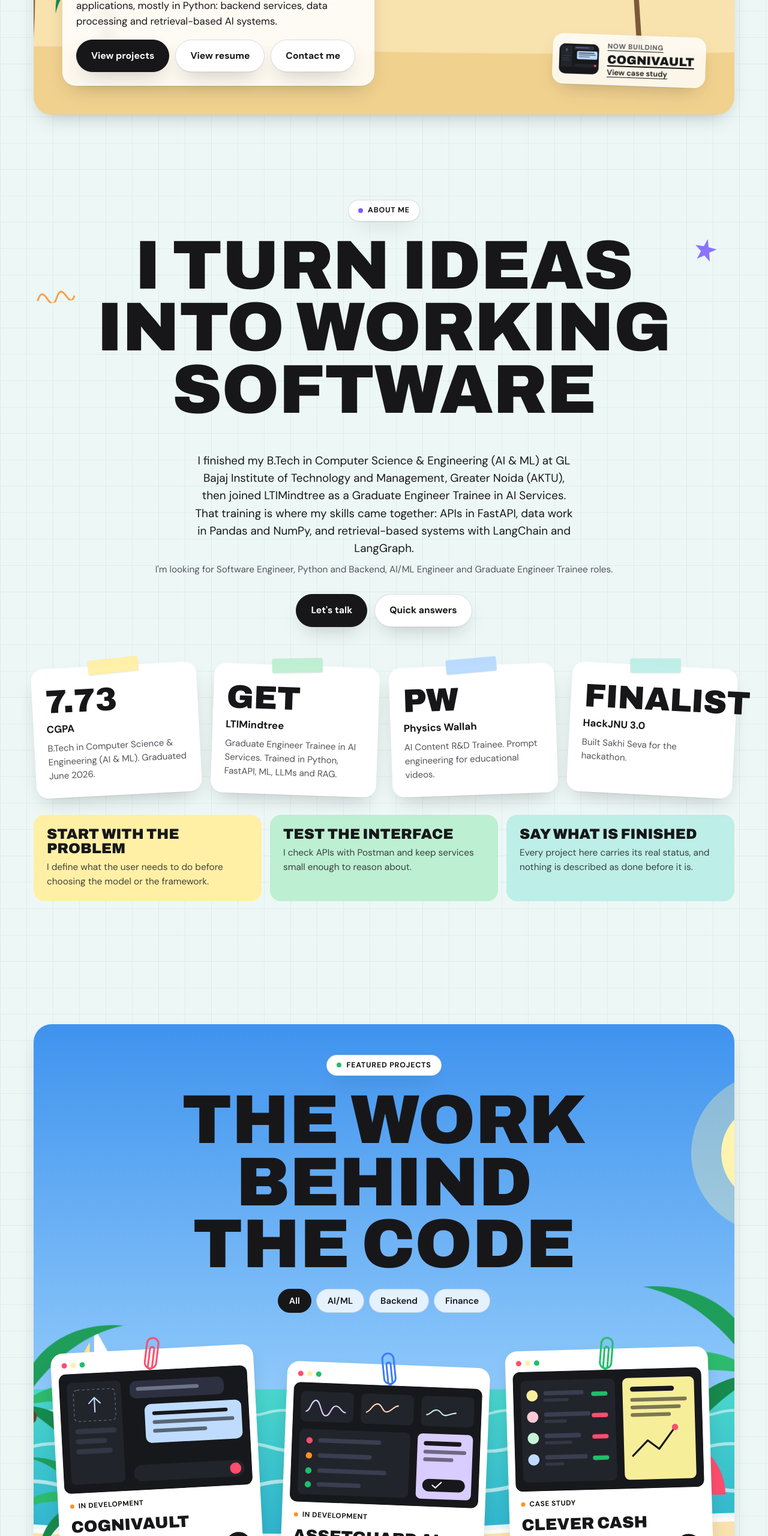
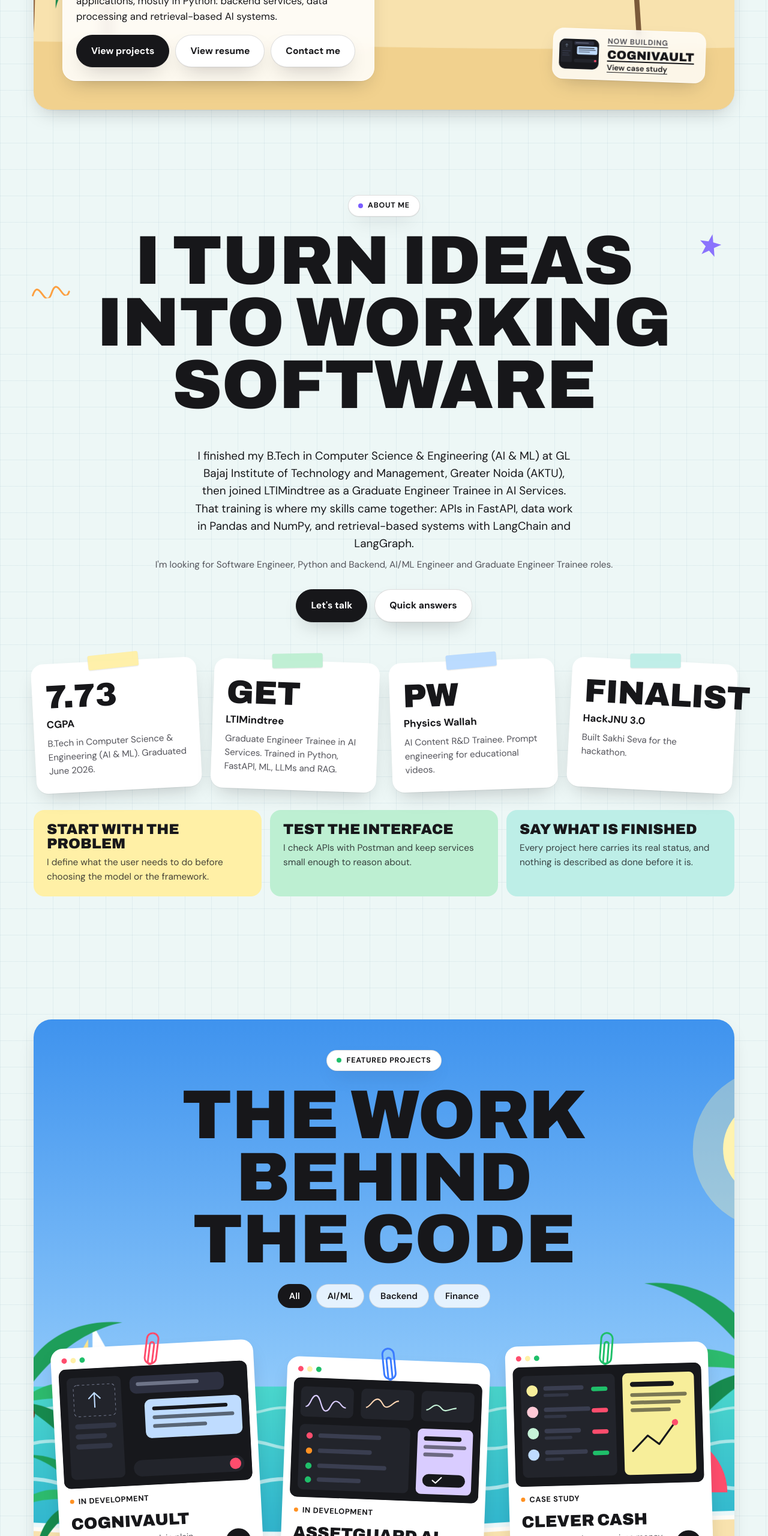
Before and after one commit to AditiSingh-08/aditisingh-08.github.io, a plain HTML site: page index.html in a window 1280 px wide. Shown: the part 862-3422 px from the top of the page at 60% size. Drawn offline with nearby package versions, Linux system fonts and the light colour scheme.

Commit message:
Add files via upload

```diff
--- a/index.html
+++ b/index.html
@@ -1,5 +1,9 @@
+<!doctype html>
+<html lang="en">
+<head>
+<meta charset="utf-8">
+<meta name="viewport" content="width=device-width, initial-scale=1">
 <title>Aditi Singh Portfolio</title>
-<meta name="claude:viewport-fit-sides" content="cover">
 <meta name="description" content="Aditi Singh is a Software Developer and AI/ML enthusiast with a B.Tech in Computer Science & Engineering (AI & ML). Python, FastAPI, RAG and LangChain projects.">
 <meta property="og:title" content="Aditi Singh | Software Developer, AI/ML Enthusiast">
 <meta property="og:description" content="Portfolio of Aditi Singh: Python and backend development, retrieval-augmented generation, and applied machine learning.">
@@ -39,8 +43,10 @@
   color-scheme: light;
 }
 *, *::before, *::after { box-sizing: border-box; }
-html { scroll-behavior: smooth; }
+html { scroll-behavior: smooth; -webkit-text-size-adjust: 100%; }
+[hidden] { display: none !important; }
 body {
+  margin: 0;
   background-color: var(--bg);
   background-image: linear-gradient(var(--grid) 1px, transparent 1px), linear-gradient(90deg, var(--grid) 1px, transparent 1px);
   background-size: 44px 44px;
@@ -113,7 +119,7 @@ button { font-family: inherit; color: inherit; }
 .teaser { display: flex; gap: 14px; align-items: center; background: color-mix(in srgb, var(--white) 80%, transparent); backdrop-filter: blur(10px); border: 1px solid rgba(255,255,255,.7); border-radius: 18px; padding: 10px 18px 10px 10px; box-shadow: var(--shadow); transform: rotate(2deg); transition: transform .25s; max-width: 100%; }
 .teaser:hover { transform: rotate(0) translateY(-4px); }
 .teaser .th { width: 66px; height: 50px; border-radius: 10px; overflow: hidden; flex: none; background: #17181C; }
-.teaser small { display: block; font-size: .72rem; font-weight: 700; letter-spacing: .06em; text-transform: uppercase; color: var(--muted); }
+.teaser small { display: block; font-size: .78rem; font-weight: 700; letter-spacing: .06em; text-transform: uppercase; color: var(--muted); }
 .teaser b { font-family: var(--display); font-variation-settings: "wdth" 80; font-weight: 900; text-transform: uppercase; font-size: 1.25rem; line-height: 1; display: block; margin: 2px 0; }
 .teaser span { font-size: .8rem; font-weight: 600; text-decoration: underline; text-underline-offset: 3px; }
 @media (max-width: 760px) { .sticker.hide-s { display: none; } .hero .banner { min-height: 0; } }
@@ -162,7 +168,7 @@ button { font-family: inherit; color: inherit; }
 .pc-foot p { color: var(--muted); font-size: .88rem; margin-top: 6px; }
 .go { flex: none; width: 42px; height: 42px; border-radius: 50%; background: var(--ink); color: var(--white); display: grid; place-items: center; transition: transform .25s, background .25s; }
 .polaroid:hover .go { background: var(--blue); transform: rotate(-45deg); }
-.st { display: inline-flex; align-items: center; gap: 7px; font-size: .74rem; font-weight: 700; letter-spacing: .05em; text-transform: uppercase; margin: 12px 8px 0; }
+.st { display: inline-flex; align-items: center; gap: 7px; font-size: .8rem; font-weight: 700; letter-spacing: .05em; text-transform: uppercase; margin: 12px 8px 0; }
 .st::before { content: ""; width: 7px; height: 7px; border-radius: 50%; background: var(--orange); }
 .pc-tags { display: flex; flex-wrap: wrap; gap: 6px; padding: 12px 8px 0; position: relative; z-index: 2; }
 .ext { position: relative; z-index: 2; font-size: .85rem; font-weight: 600; border-bottom: 2px solid var(--ink); }
@@ -170,7 +176,7 @@ button { font-family: inherit; color: inherit; }
 
 .tag { display: inline-block; padding: 5px 13px; border-radius: 999px; background: color-mix(in srgb, var(--white) 70%, transparent); border: 1px solid var(--line); font-size: .87rem; font-weight: 500; transition: transform .2s, background .2s; cursor: default; }
 .tag:hover { background: var(--white); transform: translateY(-2px) rotate(-2deg); }
-.tag.sm { font-size: .78rem; padding: 3px 10px; background: var(--bg); }
+.tag.sm { font-size: .85rem; padding: 3px 10px; background: var(--bg); }
 
 /* skills */
 .skl { display: grid; gap: 14px; max-width: 920px; margin-inline: auto; }
@@ -282,7 +288,8 @@ button { font-family: inherit; color: inherit; }
   .rv { transform: rotate(var(--r, 0deg)); }
 }
 </style>
-
+</head>
+<body>
 <div id="root"></div>
 
 <script src="https://cdnjs.cloudflare.com/ajax/libs/react/18.3.1/umd/react.production.min.js"></script>
@@ -566,7 +573,7 @@ button { font-family: inherit; color: inherit; }
             <h1 className="disp name">Aditi Singh</h1>
             <p className="whoami">Software Developer | AI/ML Enthusiast</p>
             <p className="disp tagline">Software that does real work</p>
-            <${Sticker} label="Backend" g="</>" c="var(--purple)" dot="var(--coral)" r="-5deg" pos=${{ top: '5%', right: '6%' }} />
+            <${Sticker} label="Backend" g="</>" c="var(--purple)" dot="var(--coral)" r="-5deg" cls="hide-s" pos=${{ top: '5%', right: '6%' }} />
             <${Sticker} label="AI / ML" g="AI" c="var(--coral)" dot="var(--blue)" r="4deg" delay=${1.2} cls="hide-s" pos=${{ top: '44%', right: '5%' }} />
             <${Sticker} label="Python" g="Py" c="var(--blue)" dot="var(--green)" r="-3deg" delay=${2.1} cls="hide-s" pos=${{ top: '56%', right: '24%' }} />
             <div className="hero-bottom">
@@ -904,3 +911,5 @@ button { font-family: inherit; color: inherit; }
   ReactDOM.createRoot(document.getElementById('root')).render(html`<${App} />`);
 })();
 </script>
+</body>
+</html>
```
